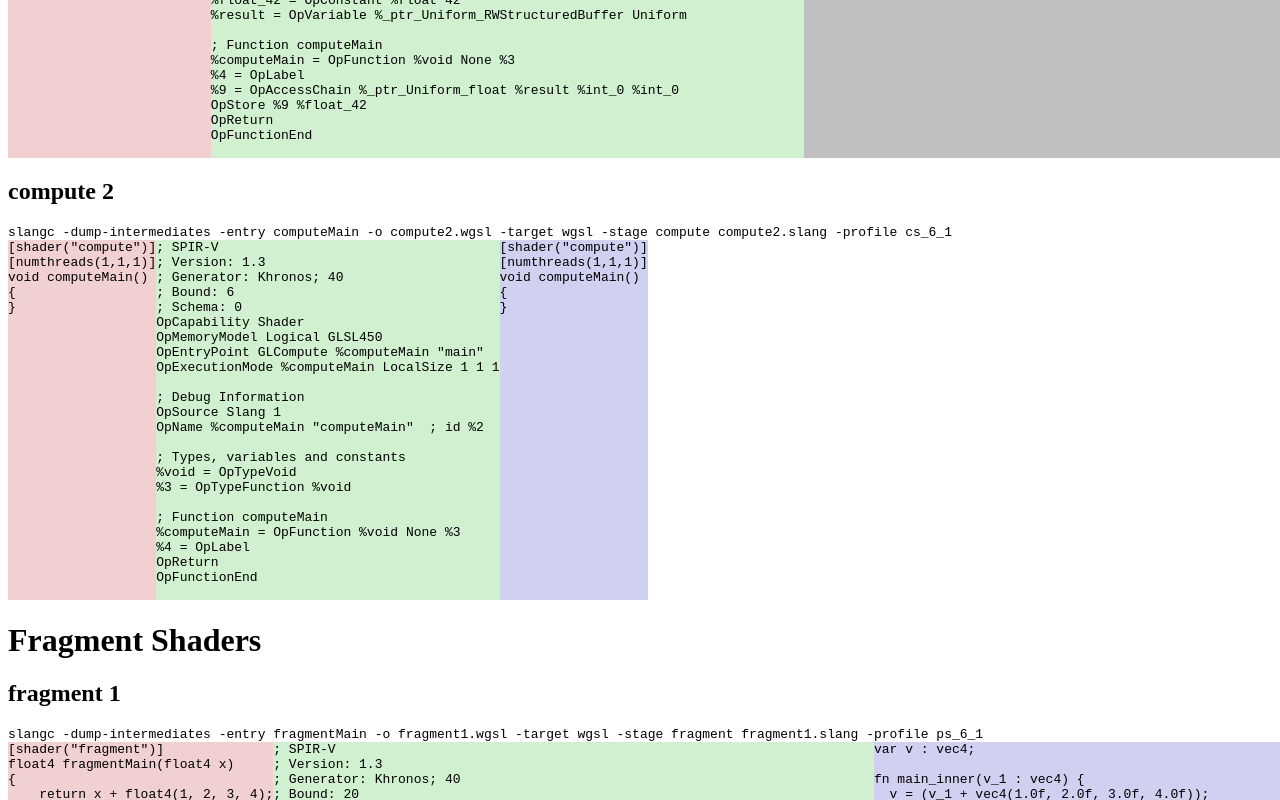
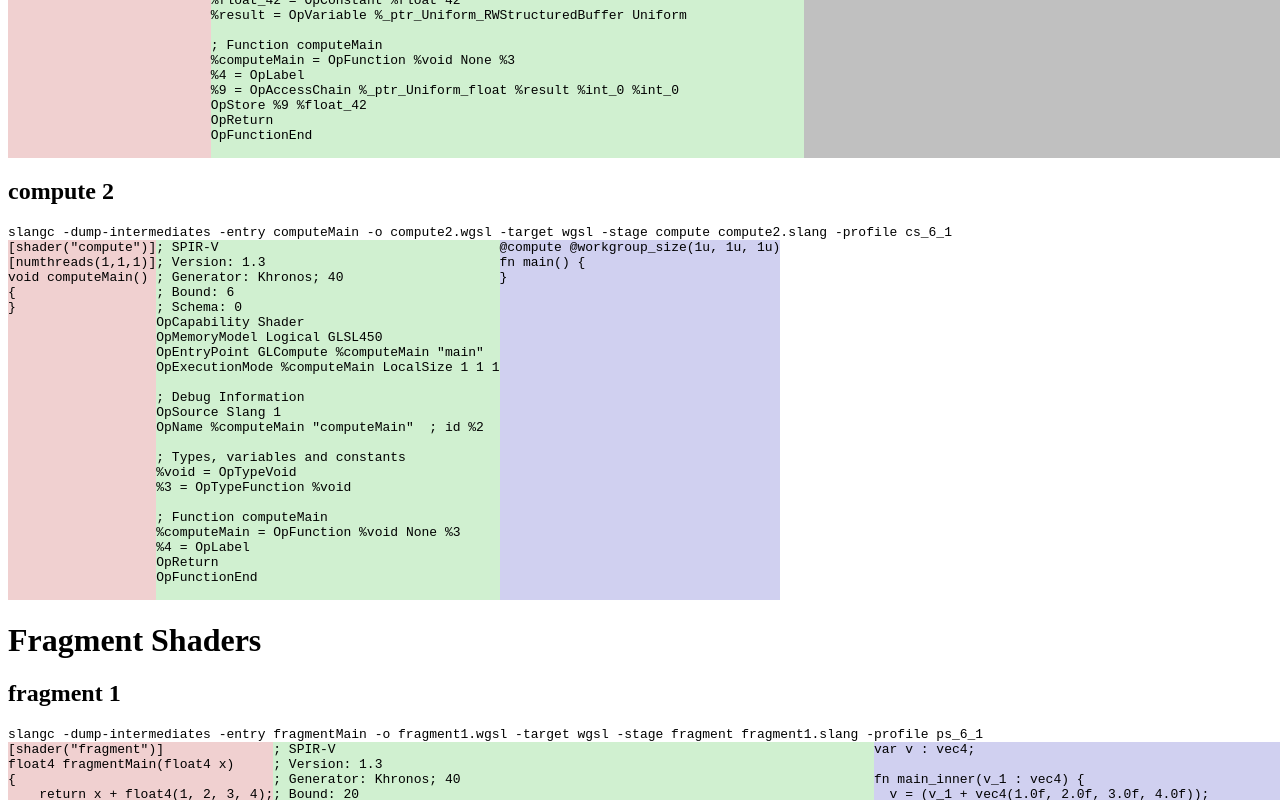
Before and after one commit to aleino-nv/aleino-nv.github.io, a plain HTML site: page issues/4483/results.html in a window 1280 px wide. Shown: the part 630-1430 px from the top of the page. Drawn offline with Linux system fonts and the light colour scheme.

Commit message:
Fix copy-paste mistake in initial results

```diff
--- a/issues/4483/results.html
+++ b/issues/4483/results.html
@@ -99,10 +99,8 @@ OpReturn
 OpFunctionEnd
         </pre>
         <pre style="text-align: left; display:table-cell; background-color:d0d0f0">
-[shader("compute")]
-[numthreads(1,1,1)]
-void computeMain()
-{
+@compute @workgroup_size(1u, 1u, 1u)
+fn main() {
 }
         </pre>
 
```
